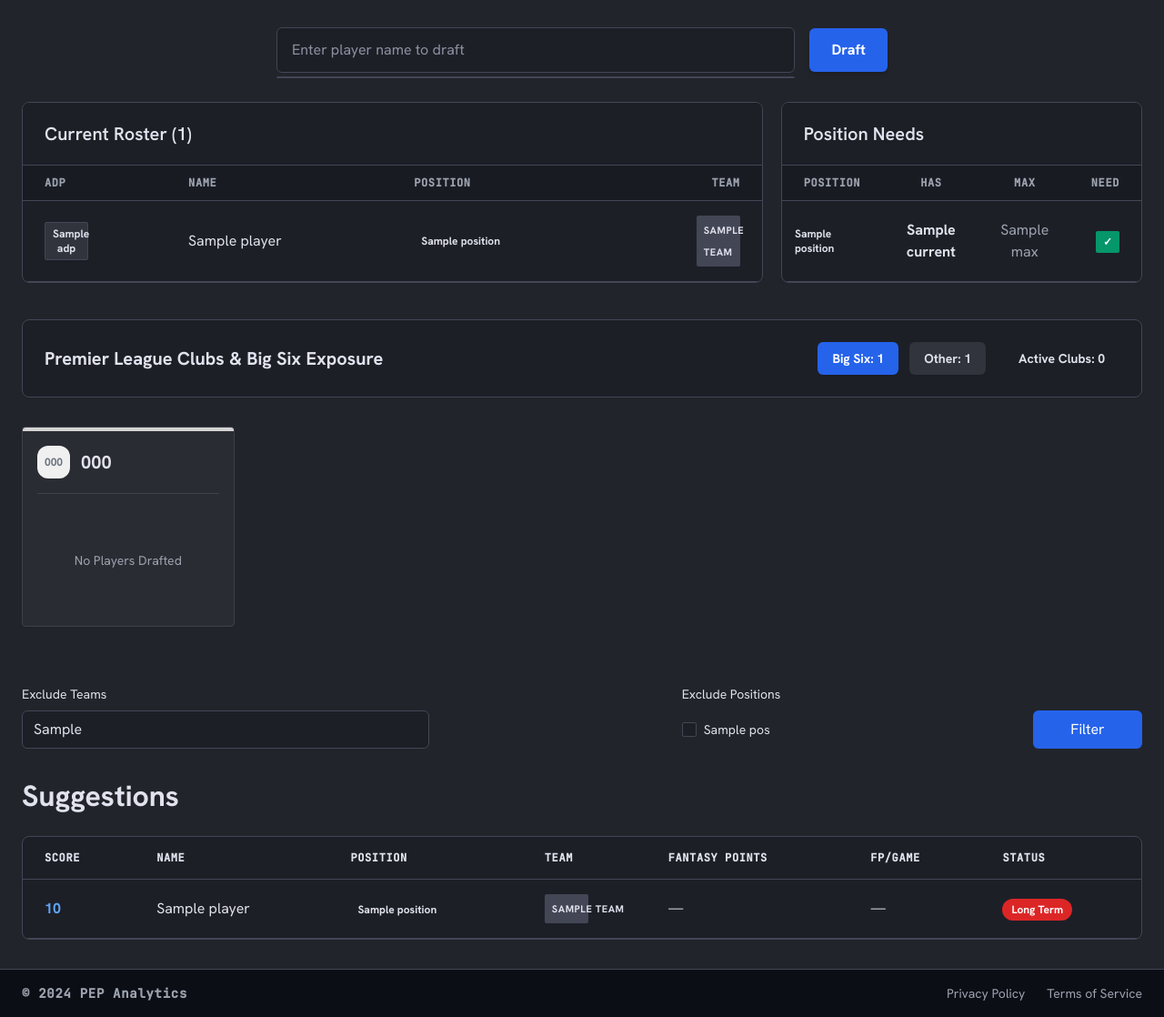
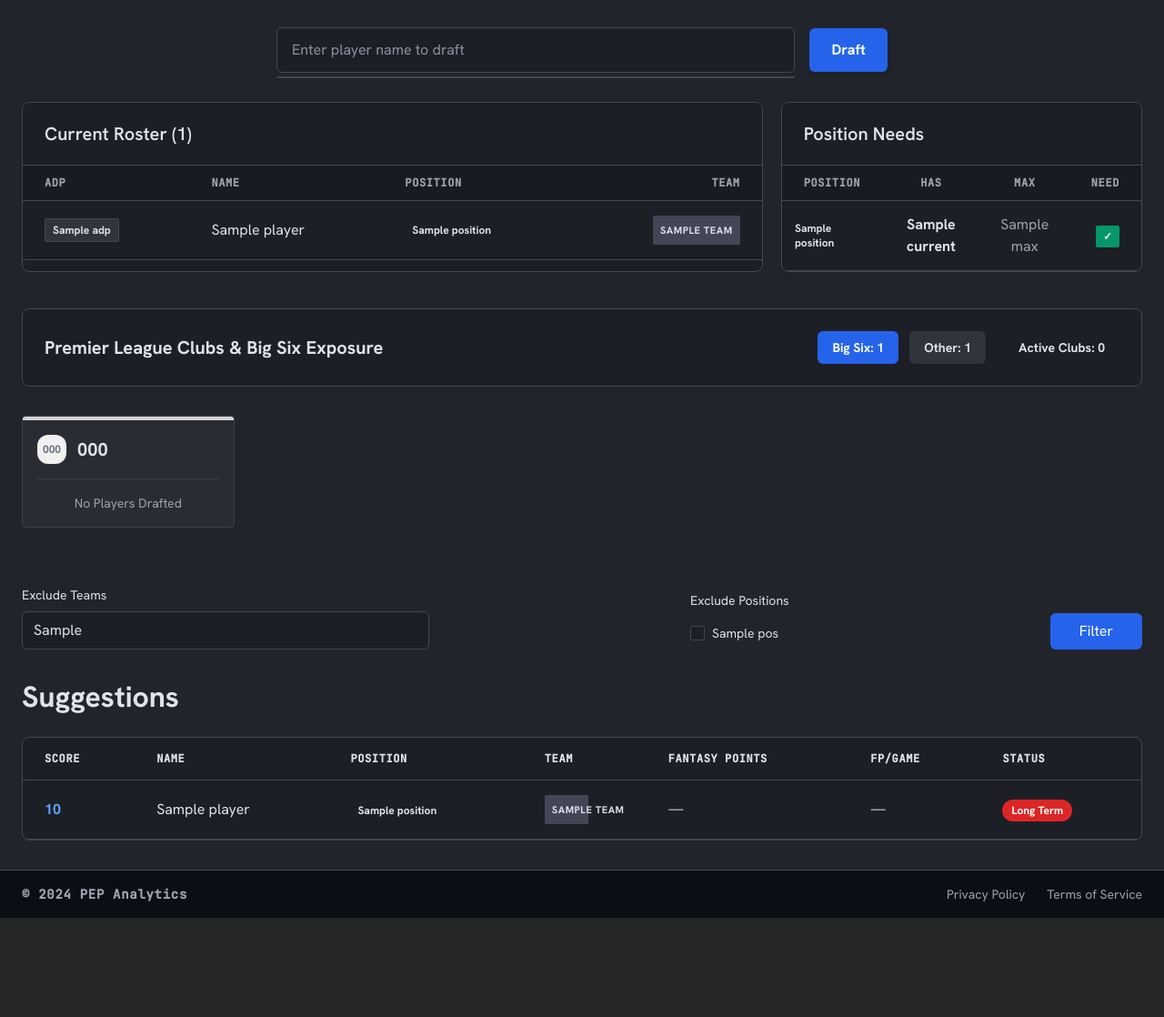
Before and after one commit to soehlert/fantrax_assistant, a FastAPI app: template src/web/templates/team.html in a window 1280 px wide. Shown: the part 167-1285 px from the top of the page at 91% size. After the commit the page ends 1176 px from the top, so only its background shows below. Run offline with FastAPI, Linux system fonts and the light colour scheme; the template is opened without the code that fills it: most values are stand-ins (such as "Sample title", 1, 10 or a date in 2020); some libraries are stand-ins or nearby versions.

Commit message:
refactor(ui): replace hardcoded sizes with dynamic CSS Grid and Flexbox layout
- Remove hardcoded pixel height and width bracket classes (h-[220px], h-[42px], min-w-[120px])
- Use CSS Grid items-stretch and Flexbox flex flex-col justify-between for dynamic card sizing
- Use standard flex padding and alignment for filter controls

```diff
--- a/src/web/templates/team.html
+++ b/src/web/templates/team.html
@@ -53,7 +53,7 @@
                     {% for player in roster %}
                     <tr class="border-b border-outline-variant table-row-hover transition-colors">
                         <td class="px-6 py-4">
-                            <span class="adp-badge text-xs font-bold px-2 py-1 rounded inline-block w-12 text-center shadow-sm border">{{ player.adp }}</span>
+                            <span class="adp-badge text-xs font-bold px-2 py-1 rounded inline-block text-center shadow-sm border">{{ player.adp }}</span>
                         </td>
                         <td class="px-6 py-4 font-medium text-on-surface">{{ player.player }}</td>
                         <td class="px-6 py-4">
@@ -64,7 +64,7 @@
                             </div>
                         </td>
                         <td class="px-6 py-4 text-right">
-                            <span class="team-badge text-[11px] font-bold px-2 py-1 rounded inline-block w-12 text-center uppercase tracking-wider">{{ player.team }}</span>
+                            <span class="team-badge text-[11px] font-bold px-2 py-1 rounded inline-block text-center uppercase tracking-wider">{{ player.team }}</span>
                         </td>
                     </tr>
                     {% else %}
@@ -115,7 +115,7 @@
     </div>
 </section>
 
-<!-- Exposure Status Bar (Placed RIGHT ABOVE 4x5 Team Cards Grid) -->
+<!-- Exposure Status Bar (Placed RIGHT ABOVE Team Cards Grid) -->
 <section class="mt-2 bg-surface-container border border-outline-variant rounded-xl p-6 shadow-sm flex flex-col md:flex-row items-center justify-between gap-4">
     <h3 class="text-headline-sm font-headline-sm text-on-surface font-bold">Premier League Clubs &amp; Big Six Exposure</h3>
     <div class="flex flex-wrap items-center gap-3">
@@ -131,21 +131,22 @@
     </div>
 </section>
 
-<!-- 4x5 Grid for ALL 20 Team Cards (Uniform Height h-[220px] Across All Cards) -->
+<!-- 4x5 Grid for ALL 20 Team Cards (Pure Flexbox / Grid Layout - No Hardcoded Height Sizes) -->
 <section class="grid grid-cols-1 sm:grid-cols-2 md:grid-cols-3 lg:grid-cols-5 gap-4">
     {% for item in club_breakdown %}
     {% if item.has_players %}
-    <!-- Active Team Card (Uniform Height h-[220px]) -->
-    <div class="bg-[#1a2130] rounded-lg p-4 flex flex-col h-[220px] relative overflow-hidden border border-[#2c3e50] shadow-sm">
+    <!-- Active Team Card -->
+    <div class="bg-[#1a2130] rounded-lg p-4 flex flex-col justify-between relative overflow-hidden border border-[#2c3e50] shadow-sm">
         <div class="absolute top-0 left-0 w-full h-1" style="background-color: {{ item.accent_color }};"></div>
+        <div>
             <div class="flex items-center gap-3 mb-3 mt-1">
-            <div class="w-9 h-9 rounded-full flex items-center justify-center bg-[#f0f0f0] flex-shrink-0">
+                <div class="w-8 h-8 rounded-full flex items-center justify-center bg-[#f0f0f0] flex-shrink-0">
                     <span class="text-xs font-bold text-gray-800">{{ item.code }}</span>
                 </div>
                 <h3 class="text-xl font-bold text-on-surface">{{ item.code }}</h3>
             </div>
             <div class="text-[10px] font-bold text-on-surface mb-2 tracking-wider uppercase border-b border-[#2c3e50] pb-1.5">DRAFTED PLAYERS ({{ item.count }})</div>
-        <ul class="flex flex-col gap-1.5 flex-grow overflow-y-auto pr-1">
+            <ul class="flex flex-col gap-1.5 flex-grow pr-1">
                 {% for p in item.players %}
                 <li class="flex justify-between items-center text-sm">
                     <div class="flex items-center gap-1.5 min-w-0">
@@ -159,13 +160,14 @@
                 {% endfor %}
             </ul>
         </div>
+    </div>
     {% else %}
-    <!-- Empty / Unowned Team Card (Uniform Height h-[220px]) -->
-    <div class="bg-[#2a2c33] rounded-lg p-4 flex flex-col h-[220px] relative overflow-hidden border border-[#3f414a] shadow-sm">
+    <!-- Empty / Unowned Team Card -->
+    <div class="bg-[#2a2c33] rounded-lg p-4 flex flex-col justify-between relative overflow-hidden border border-[#3f414a] shadow-sm">
         <div class="absolute top-0 left-0 w-full h-1 bg-[#d4d4d4]"></div>
         <div class="flex items-center justify-between mb-4 mt-1">
             <div class="flex items-center gap-3">
-                <div class="w-9 h-9 rounded-full flex items-center justify-center bg-[#f0f0f0]">
+                <div class="w-8 h-8 rounded-full flex items-center justify-center bg-[#f0f0f0]">
                     <span class="text-xs font-bold text-gray-500">{{ item.code }}</span>
                 </div>
                 <h3 class="text-xl font-bold text-on-surface">{{ item.code }}</h3>
@@ -189,7 +191,7 @@
             </div>
             <div class="flex flex-col gap-2">
                 <label class="text-sm font-medium text-on-surface">Exclude Positions</label>
-                <div class="flex items-center gap-4 h-[42px]">
+                <div class="flex items-center gap-4 py-2">
                     {% for pos in all_positions %}
                     <label class="flex items-center gap-2 cursor-pointer select-none">
                         <input class="form-checkbox position-checkbox rounded bg-surface-container border-outline-variant text-primary-container focus:ring-primary-container focus:ring-offset-background" type="checkbox" value="{{ pos }}" {% if pos in exclude_positions %}checked{% endif %}/>
@@ -199,7 +201,7 @@
                 </div>
                 <input type="hidden" id="exclude-positions-input" name="exclude_positions" value="{{ exclude_positions }}">
             </div>
-            <button type="submit" class="bg-primary-container hover:bg-blue-600 text-white font-medium py-2 px-8 rounded-md transition-colors h-[42px] min-w-[120px] active:scale-95">
+            <button type="submit" class="bg-primary-container hover:bg-blue-600 text-white font-medium py-2 px-8 rounded-md transition-colors active:scale-95">
                 Filter
             </button>
         </div>
```
Lines whose indentation alone changed are shown as unchanged.
